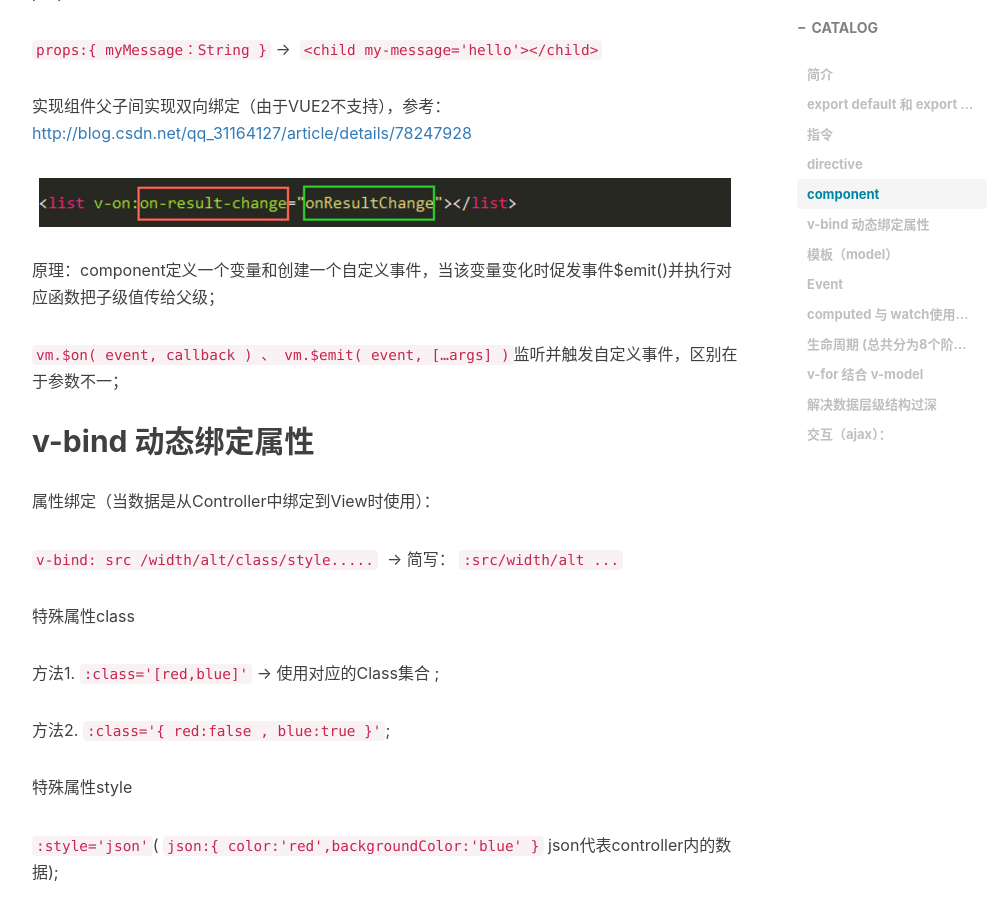
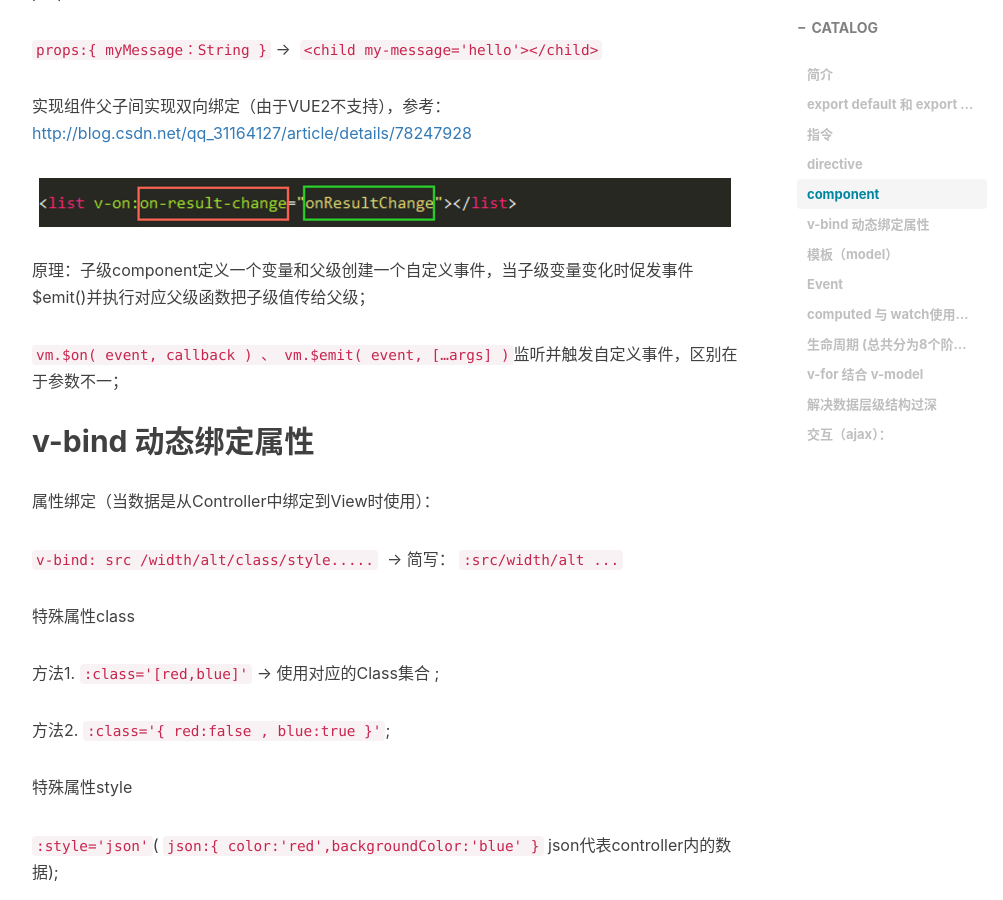
Before and after one commit to devin-huang/devin-huang.github.io, a Jekyll site: the page built from _posts/2017-08-01-Vue开发.md, in a window 1280 px wide and 900 px high, scrolled down 1763 px. Shown: the whole window, without its empty margins (233-1236 px from the left). Built offline with Jekyll 4.4.1, drawn with Linux system fonts in a browser that asks for light colours; nearby versions of some CDN libraries; comment, search, counter and statistics services are not loaded.

Commit message:
Update 2017-08-01-Vue开发.md

```diff
--- a/_posts/2017-08-01-Vue开发.md
+++ b/_posts/2017-08-01-Vue开发.md
@@ -58,7 +58,7 @@ props(父级传递数据给子级)：
 
 ![](/img/pubilc/vue-code.jpg)
 
-原理：component定义一个变量和创建一个自定义事件，当该变量变化时促发事件$emit()并执行对应函数把子级值传给父级；
+原理：子级component定义一个变量和父级创建一个自定义事件，当子级变量变化时促发事件$emit()并执行对应父级函数把子级值传给父级；
 
 `vm.$on( event, callback ) 、 vm.$emit( event, […args] )`监听并触发自定义事件，区别在于参数不一；
 
```
